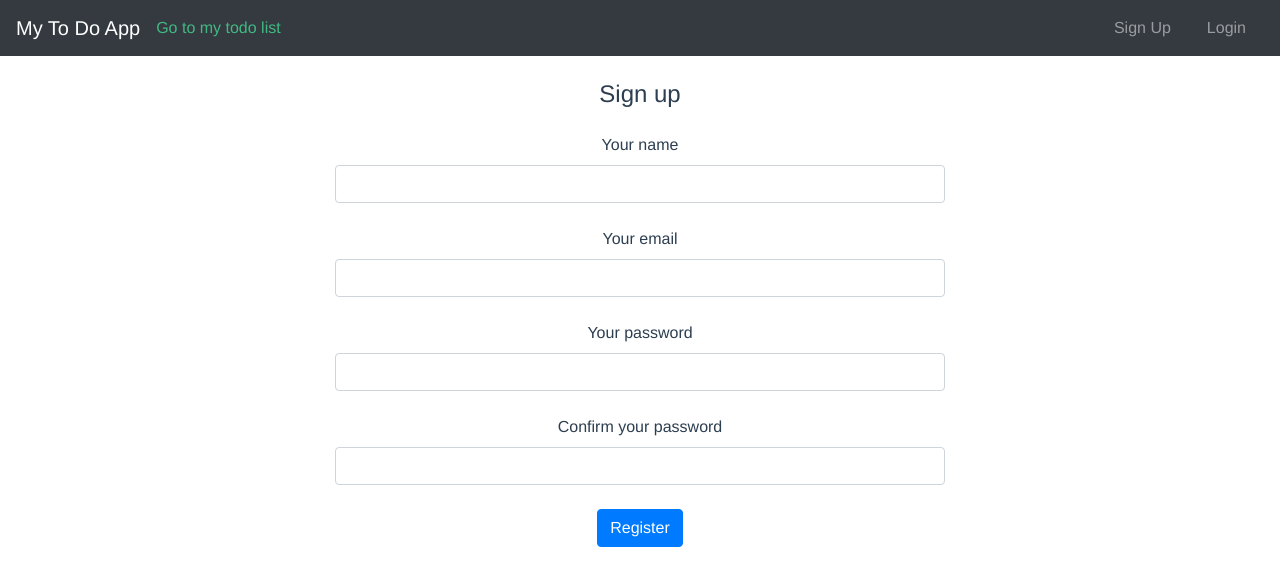
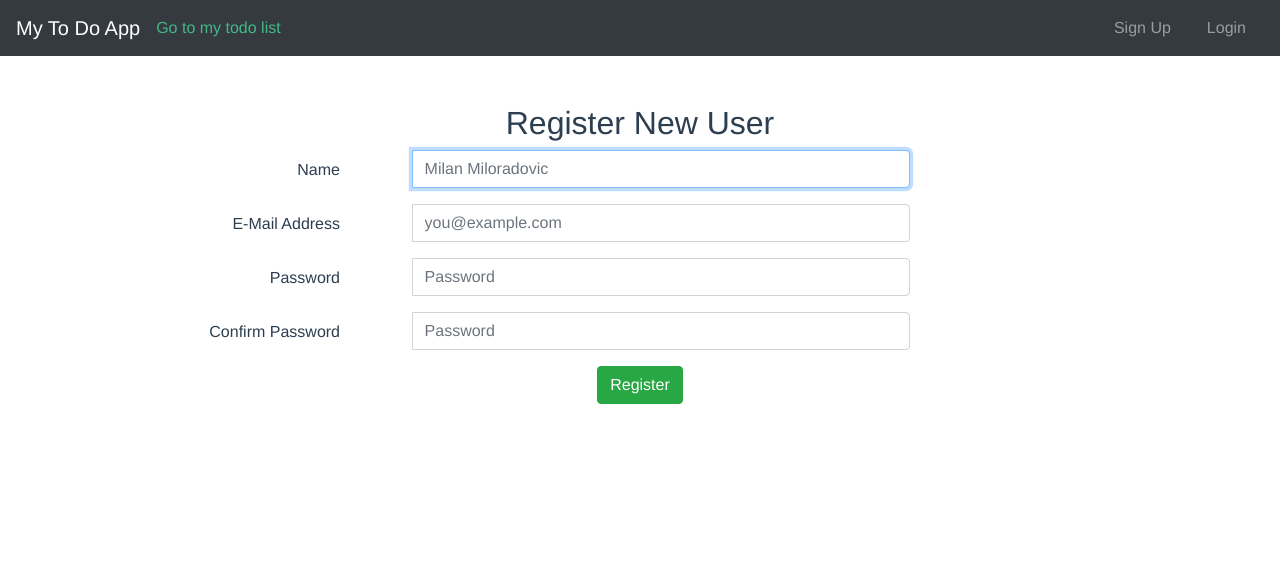
Before and after one commit to dzaja1986/my-todo-app, a Vue app: page /SignIn in a window 1280 px wide. Shown: the top 586 px of the page. Built offline with nearby package versions, Linux system fonts and the light colour scheme.

Commit message:
Sign In forma

```diff
--- a/index.html
+++ b/index.html
@@ -3,6 +3,9 @@
   <head>
     <meta charset="utf-8">
     <meta name="viewport" content="width=device-width,initial-scale=1.0">
+    <link href="//maxcdn.bootstrapcdn.com/bootstrap/4.0.0/css/bootstrap.min.css" rel="stylesheet" id="bootstrap-css">
+<script src="//maxcdn.bootstrapcdn.com/bootstrap/4.0.0/js/bootstrap.min.js"></script>
+<script src="//code.jquery.com/jquery-1.11.1.min.js"></script>
     <link rel="stylesheet" href="https://stackpath.bootstrapcdn.com/bootstrap/4.3.1/css/bootstrap.min.css" integrity="sha384-ggOyR0iXCbMQv3Xipma34MD+dH/1fQ784/j6cY/iJTQUOhcWr7x9JvoRxT2MZw1T" crossorigin="anonymous">
     <title>todo-app</title>
   </head>
--- a/src/components/SignIn.vue
+++ b/src/components/SignIn.vue
@@ -1,23 +1,94 @@
 <template>
-  <!-- Default form register -->
-  <form class= "col-sm-12 col-md-6 offset-md-3 mt-4">
-    <p class="h4 text-center mb-4">Sign up</p>
-    <label for="defaultFormRegisterNameEx" class="grey-text">Your name</label>
-    <input type="text" id="defaultFormRegisterNameEx" class="form-control"/>
-    <br/>
-    <label for="defaultFormRegisterEmailEx" class="grey-text">Your email</label>
-    <input type="email" id="defaultFormRegisterEmailEx" class="form-control"/>
-    <br/>
-    <label for="defaultFormRegisterConfirmEx" class="grey-text">Your password</label>
-    <input type="email" id="defaultFormRegisterConfirmEx" class="form-control"/>
-    <br/>
-    <label for="defaultFormRegisterPasswordEx" class="grey-text">Confirm your password</label>
-    <input type="password" id="defaultFormRegisterPasswordEx" class="form-control"/>
-    <div class="text-center mt-4">
-      <button class="btn btn-primary" type="submit">Register</button>
-    </div>
-  </form>
-  <!-- Default form register -->
+  <div class="container mt-5">
+    <form class="form-horizontal">
+        <div class="row">
+            <div class="col-md-3"></div>
+            <div class="col-md-6">
+                <h2>Register New User</h2>
+
+            </div>
+        </div>
+        <div class="row">
+            <div class="col-md-3 field-label-responsive">
+                <label for="name">Name</label>
+            </div>
+            <div class="col-md-6">
+                <div class="form-group">
+                    <div class="input-group mb-2 mr-sm-2 mb-sm-0">
+                        <div class="input-group-addon" style="width: 2.6rem"><i class="fa fa-user"></i></div>
+                        <input type="text" name="name" class="form-control" id="name"
+                               placeholder="Milan Miloradovic" required autofocus>
+                    </div>
+                </div>
+            </div>
+            <div class="col-md-3">
+                <div class="form-control-feedback">
+                        <span class="text-danger align-middle">
+                            <!-- Put name validation error messages here -->
+                        </span>
+                </div>
+            </div>
+        </div>
+        <div class="row">
+            <div class="col-md-3 field-label-responsive">
+                <label for="email">E-Mail Address</label>
+            </div>
+            <div class="col-md-6">
+                <div class="form-group">
+                    <div class="input-group mb-2 mr-sm-2 mb-sm-0">
+                        <div class="input-group-addon" style="width: 2.6rem"><i class="fa fa-at"></i></div>
+                        <input type="text" name="email" class="form-control" id="email"
+                               placeholder="you@example.com" required autofocus>
+                    </div>
+                </div>
+            </div>
+            <div class="col-md-3">
+                <div class="form-control-feedback">
+                        <span class="text-danger align-middle">
+                            <!-- Put e-mail validation error messages here -->
+                        </span>
+                </div>
+            </div>
+        </div>
+        <div class="row">
+            <div class="col-md-3 field-label-responsive">
+                <label for="password">Password</label>
+            </div>
+            <div class="col-md-6">
+                <div class="form-group has-danger">
+                    <div class="input-group mb-2 mr-sm-2 mb-sm-0">
+                        <div class="input-group-addon" style="width: 2.6rem"><i class="fa fa-key"></i></div>
+                        <input type="password" name="password" class="form-control" id="password"
+                               placeholder="Password" required>
+                    </div>
+                </div>
+            </div>
+        </div>
+        <div class="row">
+            <div class="col-md-3 field-label-responsive">
+                <label for="password">Confirm Password</label>
+            </div>
+            <div class="col-md-6">
+                <div class="form-group">
+                    <div class="input-group mb-2 mr-sm-2 mb-sm-0">
+                        <div class="input-group-addon" style="width: 2.6rem">
+                            <i class="fa fa-repeat"></i>
+                        </div>
+                        <input type="password" name="password-confirmation" class="form-control"
+                               id="password-confirm" placeholder="Password" required>
+                    </div>
+                </div>
+            </div>
+        </div>
+        <div class="row">
+            <div class="col-md-3"></div>
+            <div class="col-md-6">
+                <button v-on:click="saveRegister" type="submit" class="btn btn-success"><i class="fa fa-user-plus"></i> Register</button>
+            </div>
+        </div>
+    </form>
+</div>
+
 </template>
 <script>
 import Vue from 'vue'
@@ -27,9 +98,19 @@ import BootstrapVue from 'bootstrap-vue'
 
 export default {
      name: 'SignIn',
+     methods: {
+         saveRegister() {
+
+         }
+     }
 
 }
 </script>
-<style>
-
+<style scope>
+@media(min-width: 768px) {
+  .field-label-responsive {
+    padding-top: .5rem;
+    text-align: right;
+  }
+}
 </style>
```
